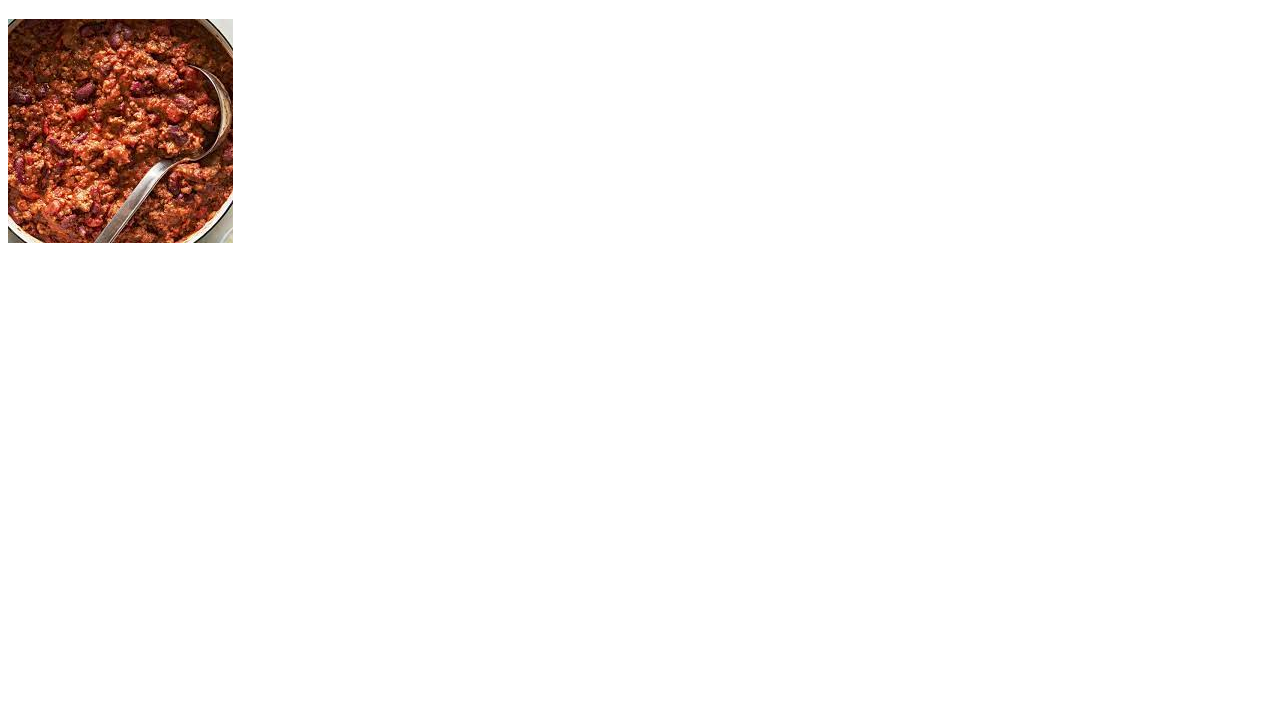
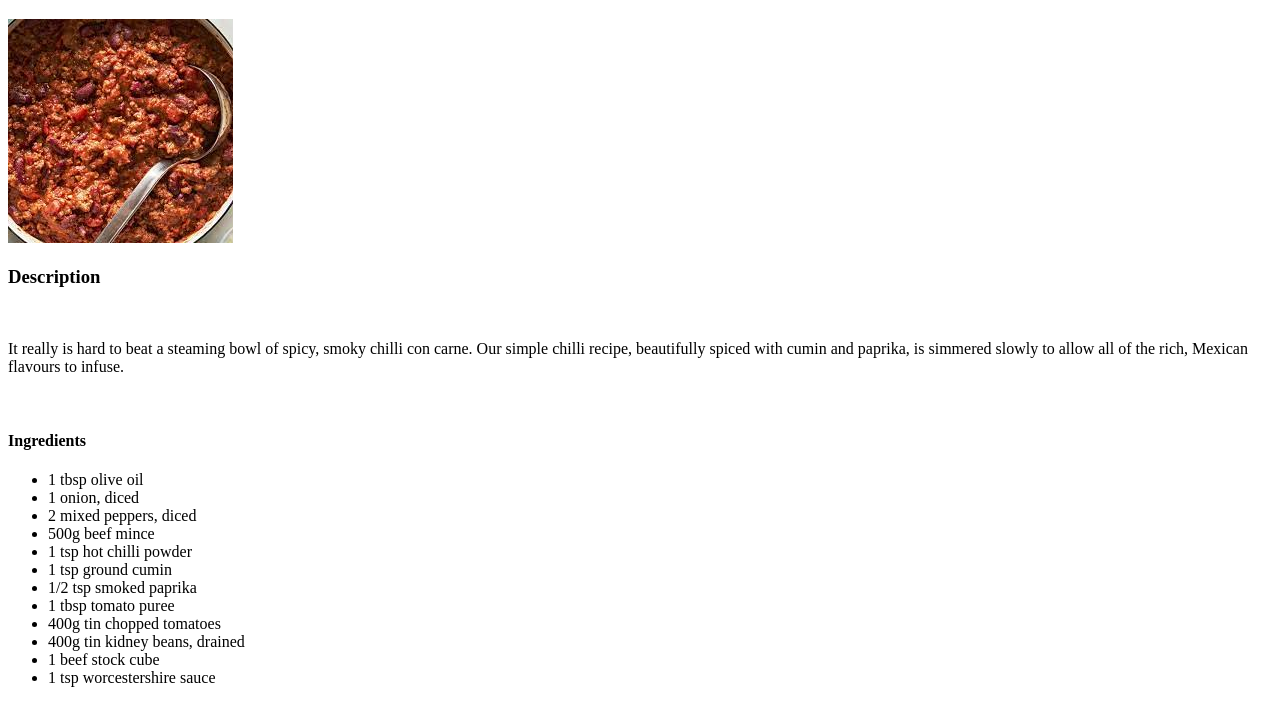
Before and after one commit to csted/odin-recipes, a plain HTML site: page recipes/chilli.html in a window 1280 px wide. Shown: the part 79-800 px from the top of the page. Drawn offline with Linux system fonts and the light colour scheme.

Commit message:
added descripstion and a unordered ingredients list chilli.html

```diff
--- a/recipes/chilli.html
+++ b/recipes/chilli.html
@@ -8,5 +8,25 @@
         <H1>Chilli</H1>
         <br>
         <img src="../images/chilli.jpg">
+        <br>
+        <h3>Description</h3>
+        <br>
+        <p>It really is hard to beat a steaming bowl of spicy, smoky chilli con carne. Our simple chilli recipe, beautifully spiced with cumin and paprika, is simmered slowly to allow all of the rich, Mexican flavours to infuse.</p>
+        <br>
+        <h4>Ingredients</h4>
+        <ul>
+            <li>1 tbsp olive oil</li>
+            <li>1 onion, diced</li>
+            <li>2 mixed peppers, diced</li>
+            <li>500g beef mince</li>
+            <li>1 tsp hot chilli powder</li>
+            <li>1 tsp ground cumin</li>
+            <li>1/2 tsp smoked paprika</li>
+            <li>1 tbsp tomato puree</li>
+            <li>400g tin chopped tomatoes</li>
+            <li>400g tin kidney beans, drained</li>
+            <li>1 beef stock cube</li>
+            <li>1 tsp worcestershire sauce</li>
+        </ul>
     </body>
 </html>
```
